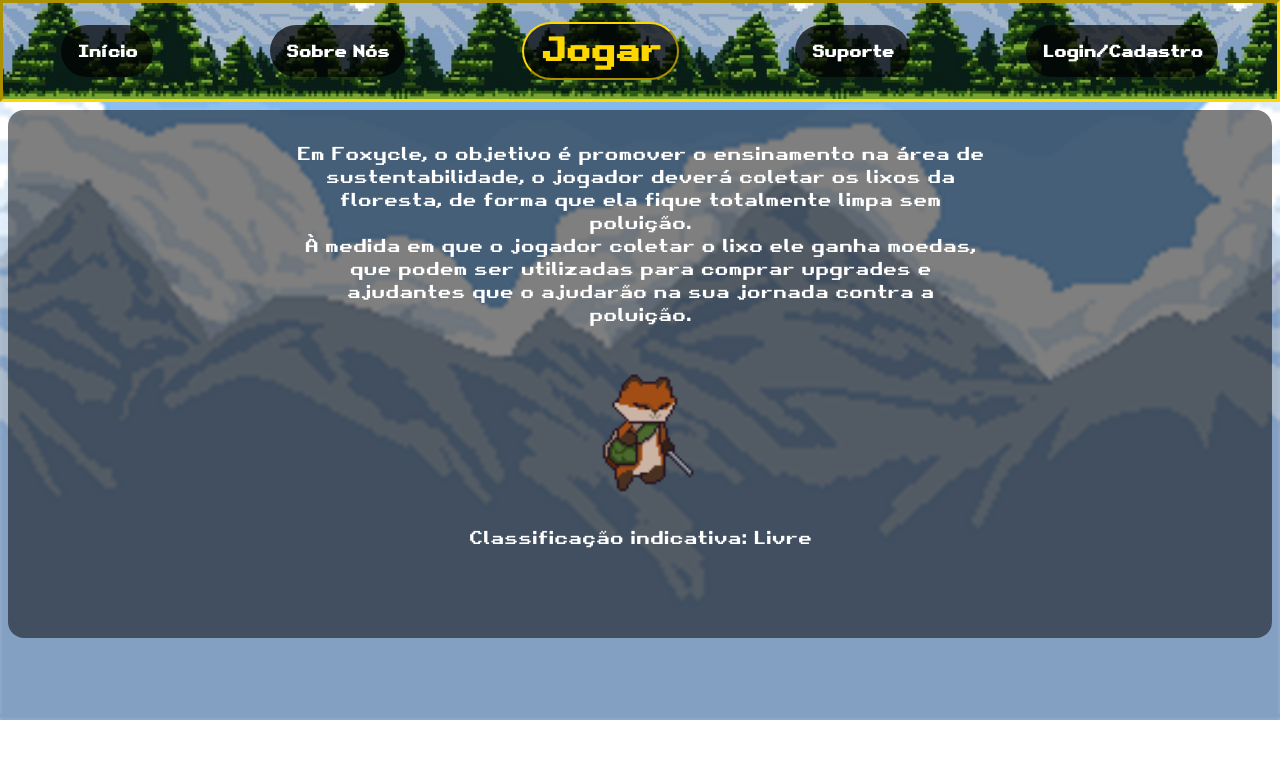
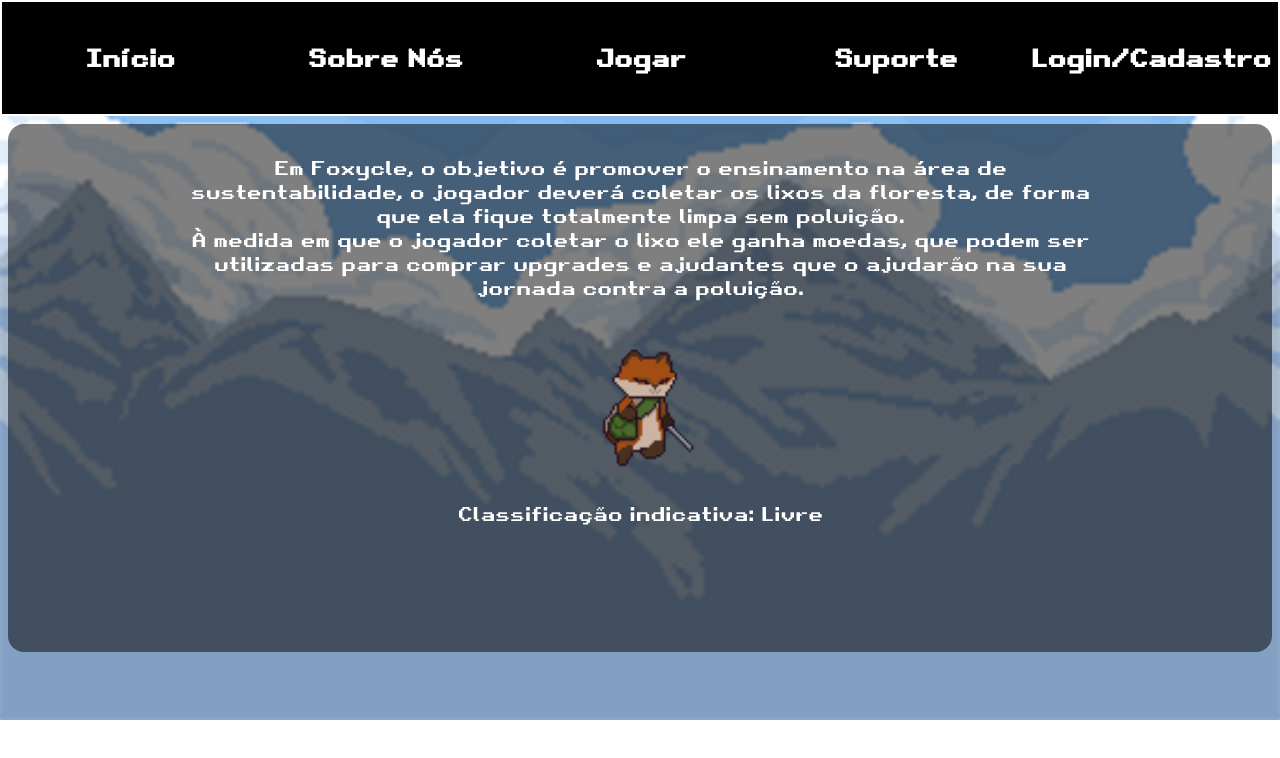
Before and after one commit to odachi3/LittleFoxSite, a plain HTML site: page Html/first screen.html in a window 1280 px wide. Drawn offline with Linux system fonts and the light colour scheme.

Commit message:
modified:   Css/stylesheetsite.css

```diff
--- a/Css/stylesheetsite.css
+++ b/Css/stylesheetsite.css
@@ -17,6 +17,7 @@
     background-image: url(montanha_pixel.png);
     background-size: cover;
     background-position:top;
+    overflow: hidden;
 }
 /* NavBar */
 .navbar{
@@ -28,15 +29,24 @@
     background-repeat: no-repeat;
     background-position-x: 20%;
     background-position-y: 75%;
-    border: .2rem inset gold;
-    height: 6rem;
+    border: 2px white solid;
+    height: 7rem;
 }
 
-#navbar a{
+.navbar a{
     color: rgb(255, 255, 255);
     background-color:  rgb(0, 0, 0);
+    border-radius: 0;
+    width: 100%;
+    height: 100%;
+    display: flex;
+    align-items:center;
+    justify-content: center;
+    margin: auto;
+    font-family: pixelada;
+    font-size: x-large;
 }
-
+/*
 #homebutton{
     background-color: rgba(0, 0, 0, 0.7);
     border-radius: 2rem;
@@ -100,30 +110,40 @@
     color: white;
     font-family: pixelada;
 }
+*/
 
 #homebutton:hover{
-    color: gold;
+    color: black;
+    background-color: lightgray;
+    border: 2px solid white;
     transition: .3s;
 }
 
 #gamebutton:hover{
-    color:yellow;
-    border-color: yellow;
+    color: black;
+    background-color: lightgray;
+    border: 2px solid white;
     transition: .3s;
 }
 
 #loginbutton:hover{
-    color: gold;
+    color: black;
+    background-color: lightgray;
+    border: 2px solid white;
     transition: .3s;
 }
 
 #supportbutton:hover{
-    color: gold;
+    color: black;
+    background-color: lightgray;
+    border: 2px solid white;
     transition: .3s;
 }
 
 #sobrenosbutton:hover{
-    color: gold;
+    color: black;
+    background-color: lightgray;
+    border: 2px solid white;
     transition: 0.3s;
 }
 
@@ -139,11 +159,11 @@
     margin: .5rem;
     height: 31rem;
     padding-top: 2rem;
-    padding-left: 18rem;
-    padding-right: 18rem;
+    padding-left: 10rem;
+    padding-right: 10rem;
     color: white;
     font-family: pixelada;
-    font-size: large;
+    font-size:larger;
     border-radius: 1rem;
 }
 
@@ -330,7 +350,11 @@
 
 /* Mobile */
 
-@media screen and (max-width:900px) and (min-width: 640px), (max-width:900px) {
+@media screen and (max-width:870px) and (min-width: 640px), (max-width:870px) {
+
+    *{
+        overflow: auto;
+    }
 
     .navbar{
         color: white;
@@ -340,6 +364,7 @@
         width: 100%;
         text-align: center;
         border: none;
+        overflow: hidden;
     }
 
     #homebutton{
```
